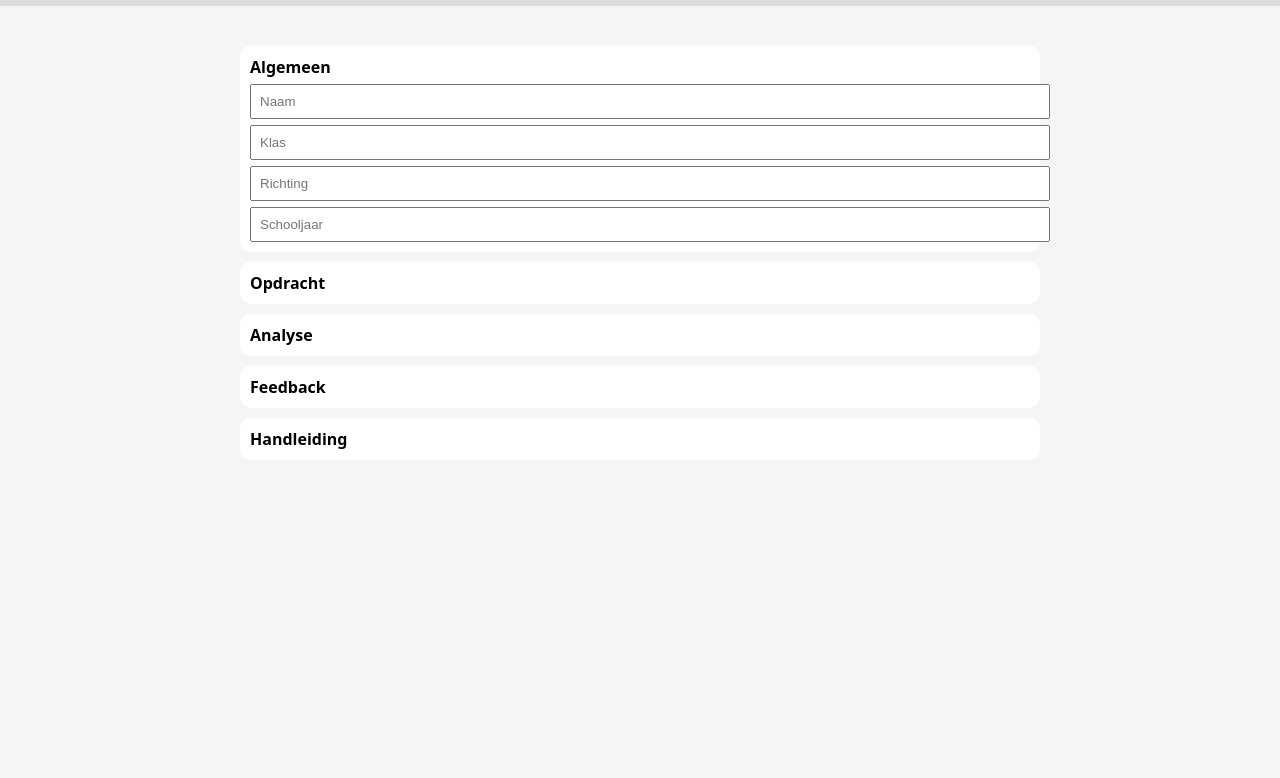
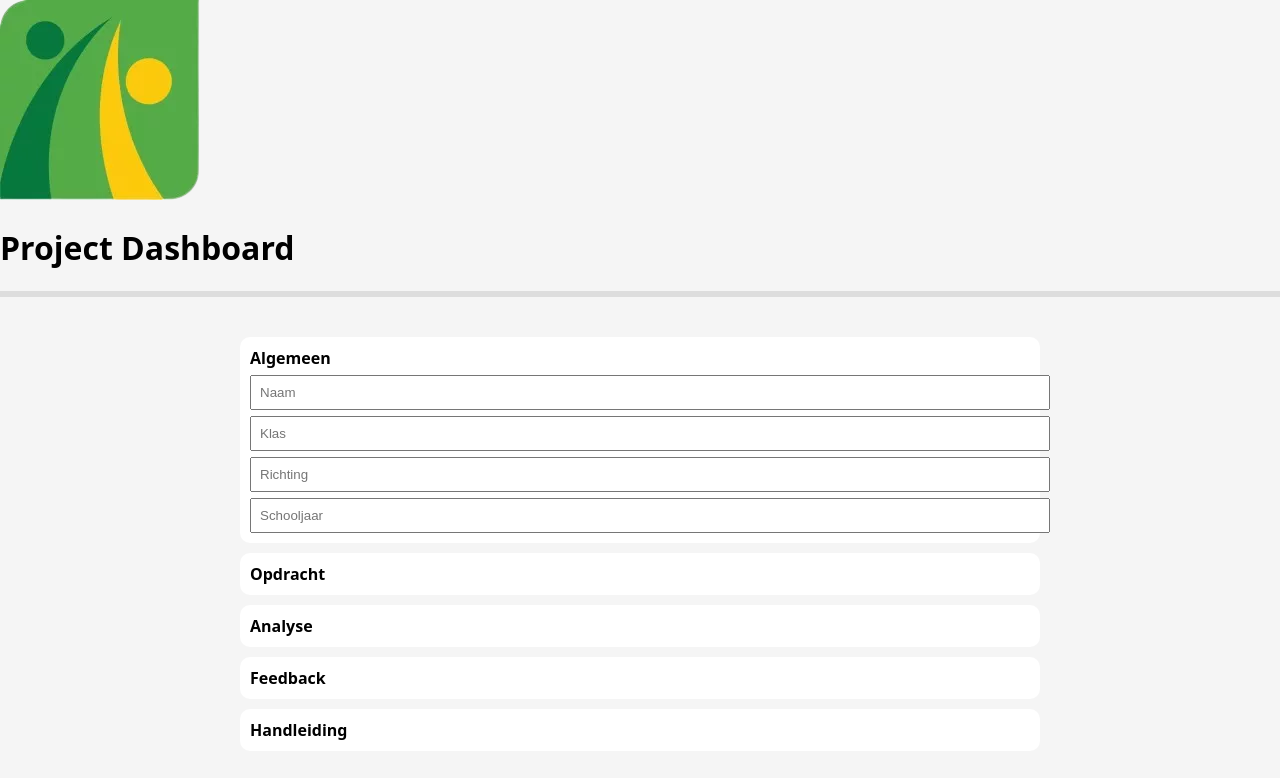
Before and after one commit to G84Y91J87/project-dashboard, a plain HTML site: page index.html in a window 1280 px wide. Drawn offline with Linux system fonts and the light colour scheme.

Commit message:
Add header and logo to index.html

```diff
--- a/index.html
+++ b/index.html
@@ -9,7 +9,14 @@
 
 <body>
 
-<div class="global-progress"><div class="global-fill"></div></div>
+<header id="header">
+    <img src="logo.webp" alt="Logo" id="logo">
+    <h1>Project Dashboard</h1>
+</header>
+
+<div class="global-progress">
+    <div class="global-fill"></div>
+</div>
 
 <main>
 
@@ -44,6 +51,5 @@
 </main>
 
 <script src="app.js"></script>
-
 </body>
 </html>
```
